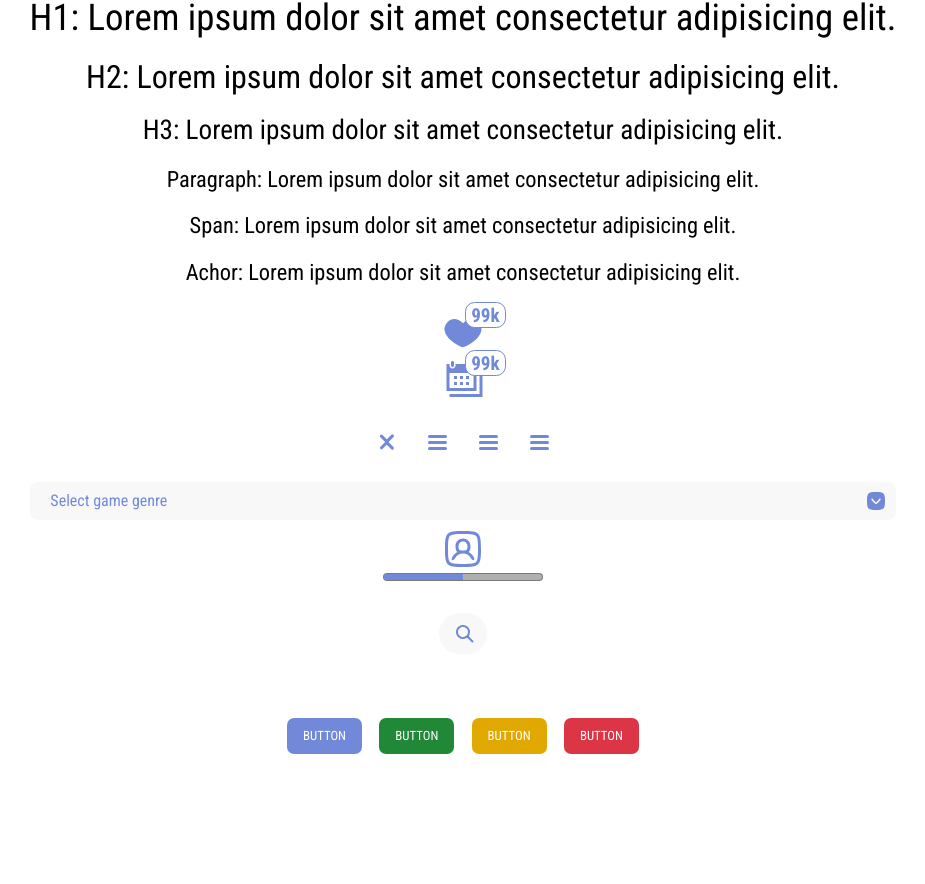
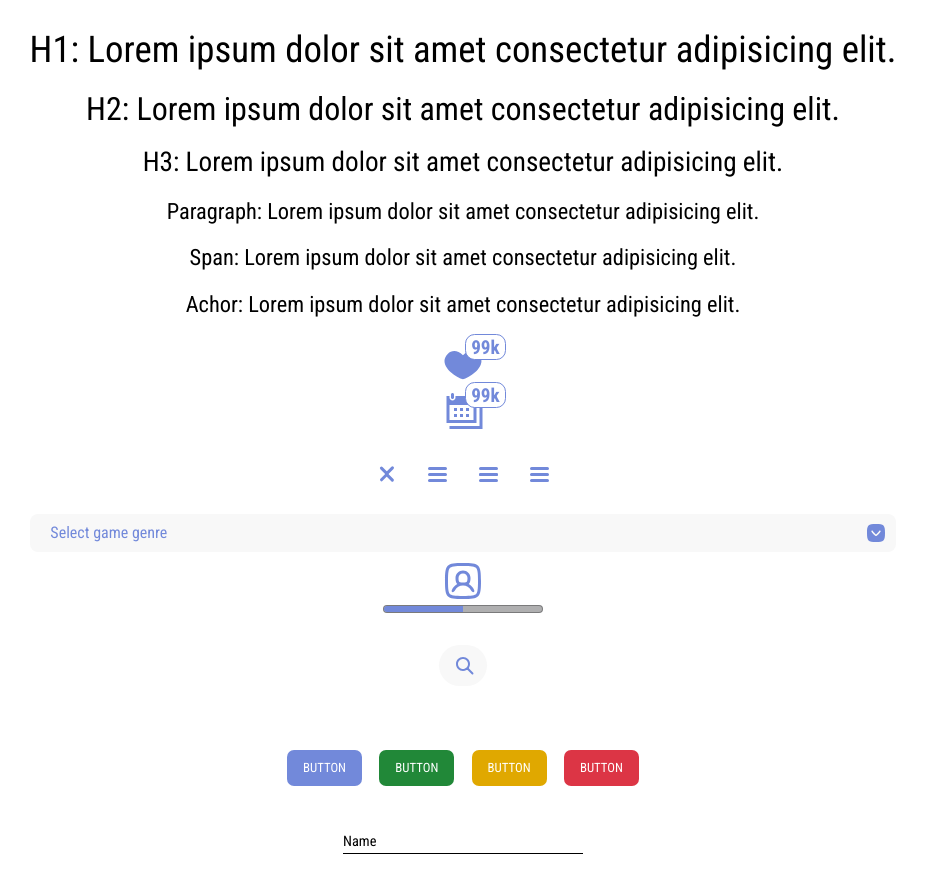
Before and after one commit to jnpco98/ukiyonovels-nosql, a React (Create React App) app in the folder Client/Ukiyo.Web.Client/: page / in a window 1280 px wide. Shown: the whole page, without its empty margins (177-1102 px from the left). Before the commit the page ends 800 px from the top, so only its background shows below. Built offline with nearby package versions, Linux system fonts and the light colour scheme.

Commit message:
Added input fields stylings

```diff
--- a/Client/Ukiyo.Web.Client/src/app/index.tsx
+++ b/Client/Ukiyo.Web.Client/src/app/index.tsx
@@ -13,6 +13,7 @@ import { HamburgerMenu, MenuType } from '../components/atom/hamburger';
 // eslint-disable-next-line
 import 'simplebar/dist/simplebar.min.css';
 import Search from '../components/atom/search';
+import Input from '../components/atom/input';
 
 const App: React.FC = (): ReactElement => {
     const [hamburgerIdx, setHamburgerIdx] = useState(0);
@@ -25,7 +26,7 @@ const App: React.FC = (): ReactElement => {
 
     return (
         <ThemeProvider theme={BaseTheme}>
-            <AppContainer>
+            <AppContainer style={{ margin: '2rem' }}>
                 <Text type={TextType.PageTitle}>H1: Lorem ipsum dolor sit amet consectetur adipisicing elit.</Text>
                 <Text type={TextType.SectionTitle}>H2: Lorem ipsum dolor sit amet consectetur adipisicing elit.</Text>
                 <Text type={TextType.SubsectionTitle}>
@@ -96,6 +97,7 @@ const App: React.FC = (): ReactElement => {
                     <Button type={ButtonType.Warning}>button</Button>
                     <Button type={ButtonType.Error}>button</Button>
                 </div>
+                <Input name="inp" label="Name" />
             </AppContainer>
         </ThemeProvider>
     );
--- a/Client/Ukiyo.Web.Client/src/components/atom/button/style.ts
+++ b/Client/Ukiyo.Web.Client/src/components/atom/button/style.ts
@@ -1,5 +1,5 @@
 import styled, { css } from 'styled-components';
-import { lighten, darken } from 'polished';
+import { lighten } from 'polished';
 import { ButtonType } from './index';
 
 type ButtonStyleProps = {
--- a/Client/Ukiyo.Web.Client/src/components/atom/input/index.ts
+++ /dev/null
@@ -1 +0,0 @@
-export default {};
--- /dev/null
+++ b/Client/Ukiyo.Web.Client/src/components/atom/input/index.tsx
@@ -0,0 +1,38 @@
+import React, { ReactElement, useState, useRef } from 'react';
+import * as S from './style';
+import { useOnClickOutside } from '../../../utilities/hooks';
+
+type Props = {
+    name: string;
+    label: string;
+    required?: boolean;
+    autoComplete?: string;
+};
+
+const Input: React.FC<Props> = (props: Props): ReactElement => {
+    const { name, label, required, autoComplete } = props;
+    const [active, setActive] = useState(false);
+    const [empty, setEmpty] = useState(true);
+
+    const inputRef = useRef(document.createElement('input'));
+
+    useOnClickOutside(inputRef, () => empty && setActive(false));
+
+    return (
+        <S.Input ref={inputRef} onClick={(): void => setActive(true)}>
+            <S.InputField
+                type="text"
+                name={name}
+                autoComplete={autoComplete}
+                required={required}
+                active={active}
+                onChange={(e): void => (e.target.value.length ? setEmpty(false) : setEmpty(true))}
+            />
+            <S.InputLabel active={active} htmlFor={name}>
+                <S.InputLabelSpan active={active}>{label}</S.InputLabelSpan>
+            </S.InputLabel>
+        </S.Input>
+    );
+};
+
+export default Input;
--- /dev/null
+++ b/Client/Ukiyo.Web.Client/src/components/atom/input/style.ts
@@ -0,0 +1,58 @@
+import styled, { css } from 'styled-components';
+import { math } from 'polished';
+
+type InputStyleProps = {
+  active?: boolean;
+}
+
+export const Input = styled.div`
+  position: relative;
+  width: 15rem;
+`;
+
+export const InputField = styled.input<InputStyleProps>`
+  width: 100%;
+  padding-top: 1.3rem;
+  border: none;
+  cursor: ${props => props.active ? 'text' : 'pointer' };
+`;
+
+export const InputLabel = styled.label<InputStyleProps>`
+  position: absolute;
+  top: 0;
+  left: 0;
+  width: 100%;
+  height: 100%;
+  pointer-events: none;
+  overflow: hidden;
+  transition: all 0.5s ease;
+  border-bottom: 1px solid ${({ theme, ...props }) => props.active ? theme.colors.accent : 'black' };
+
+  &::after {
+    top: -1px;
+    left: 0;
+    content: '';
+    position: absolute;
+    width: 100%;
+    height: 100%;
+    border-bottom: 1px solid ${({ theme, ...props }) => theme.colors.accent};
+    z-index: 1;
+    transition: all 0.3s ease;
+    transform: ${props => props.active ? 'translateX(0)' : 'translateX(-110%)' };
+  }
+`;
+
+export const InputLabelSpan = styled.span<InputStyleProps>`
+  position: absolute;
+  transform: translateY(120%);
+  transition: all 0.3s ease;
+  font-size: ${({ theme, ...props }) => math(`${theme.font.baseSize} * 0.9`)};
+
+  ${props =>
+    props.active &&
+    css`
+      transform: translateY(0);
+      font-size: ${({ theme, ...props }) => math(`${theme.font.baseSize} * 0.8`)};
+      color: ${({ theme, ...props }) => theme.colors.accent};
+    `}
+`;
```
